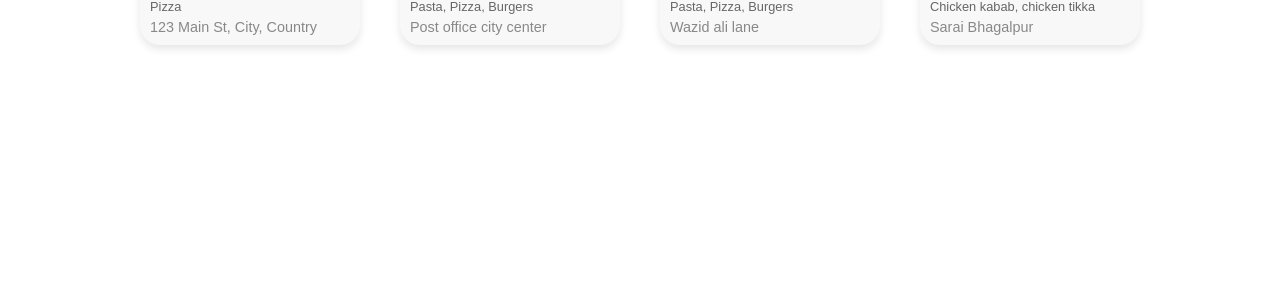
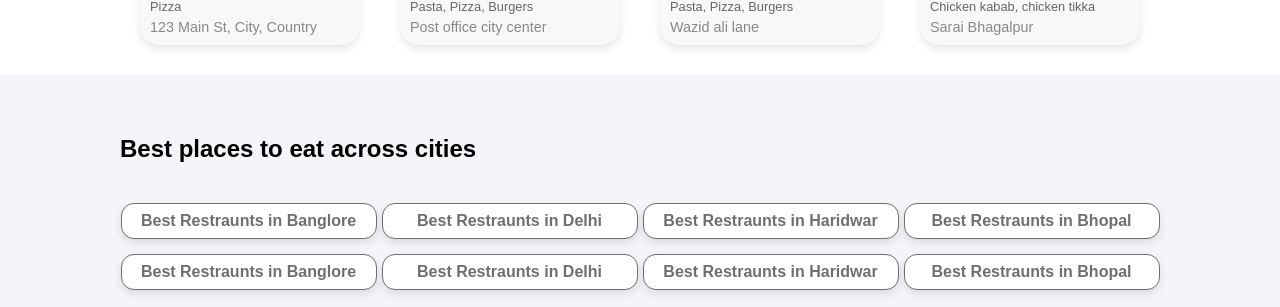
Before and after one commit to AmanKumar2324/swiggy-clone, an Angular app: page / in a window 1280 px wide. Shown: the part 1321-1628 px from the top of the page. Before the commit the page ends 1396 px from the top, so only its background shows below. Built offline with nearby package versions, Linux system fonts and the light colour scheme.

Commit message:
Best Places section added

```diff
--- a/src/app/app.component.html
+++ b/src/app/app.component.html
@@ -2,4 +2,5 @@
 <app-top-dishes></app-top-dishes>
 <app-top-restaurants></app-top-restaurants>
 <app-explore-restaurants></app-explore-restaurants>
+<app-best-places></app-best-places>
 <router-outlet></router-outlet>
--- a/src/app/app.component.ts
+++ b/src/app/app.component.ts
@@ -4,11 +4,12 @@ import { HeaderComponent } from "./components/header/header.component";
 import { TopDishesComponent } from "./components/sections/top-dishes/top-dishes.component";
 import { TopRestaurantsComponent } from "./components/sections/top-restaurants/top-restaurants.component";
 import { ExploreRestaurantsComponent } from "./components/sections/explore-restaurants/explore-restaurants.component";
+import { BestPlacesComponent } from "./components/sections/best-places/best-places.component";
 
 @Component({
   selector: 'app-root',
   standalone: true,
-  imports: [RouterOutlet, HeaderComponent, TopDishesComponent, TopRestaurantsComponent, ExploreRestaurantsComponent],
+  imports: [RouterOutlet, HeaderComponent, TopDishesComponent, TopRestaurantsComponent, ExploreRestaurantsComponent, BestPlacesComponent],
   templateUrl: './app.component.html',
   styleUrl: './app.component.css'
 })
--- a/src/app/components/sections/best-places/best-places.component.css
+++ b/src/app/components/sections/best-places/best-places.component.css
@@ -0,0 +1,44 @@
+.best-places-container {
+    background-color: #f4f4f9;
+    padding: 20px 0; /* Add padding to the top and bottom of the container */
+}
+
+.section-heading {
+    padding-top: 20px;
+    font-size: 24px;
+    margin-bottom: 25px;
+    font-weight: bold;
+    font-family: 'Proxima Nova', Arial, 'Helvetica Neue', sans-serif;
+    text-align: left;
+    padding-left: 120px;
+}
+
+.card-chain {
+    padding-top: 15px;
+    display: flex;
+    justify-content: center;
+    align-items: center;
+    gap: 5px; /* This ensures there's a 5px gap between cards */
+    flex-wrap: wrap; /* This will allow the cards to wrap on smaller screens */
+}
+
+.card {
+    width: 20vw; /* Card width */
+    padding: 5px;
+    background-color: #ffffff;
+    border-radius: 13px;
+    border: 1px solid rgb(112, 111, 111);
+    box-shadow: 0 4px 8px rgba(0, 0, 0, 0.1);
+    text-align: center;
+    margin: 0; /* Remove margin to eliminate the extra space */
+}
+.card:hover{
+    cursor: pointer;
+}
+
+.card-text {
+    font-size: 16px;
+    font-weight: 600;
+    color: rgb(112, 111, 111);
+    margin: 3px 5px; /* Control top/bottom and left/right margin of card text */
+}
--- a/src/app/components/sections/best-places/best-places.component.html
+++ b/src/app/components/sections/best-places/best-places.component.html
@@ -1 +1,33 @@
-<p>best-places works!</p>
+<div class="best-places-container">
+    <h2 class="section-heading">Best places to eat across cities</h2>
+    <div class="card-chain">
+        <div class="card">
+            <p class="card-text">Best Restraunts in Banglore</p>
+          </div>
+          <div class="card">
+            <p class="card-text">Best Restraunts in Delhi</p>
+          </div>
+          <div class="card">
+            <p class="card-text">Best Restraunts in Haridwar</p>
+          </div>
+          <div class="card">
+            <p class="card-text">Best Restraunts in Bhopal</p>
+          </div>
+    </div>
+
+    <!-- second chain  -->
+    <div class="card-chain">
+        <div class="card">
+            <p class="card-text">Best Restraunts in Banglore</p>
+          </div>
+          <div class="card">
+            <p class="card-text">Best Restraunts in Delhi</p>
+          </div>
+          <div class="card">
+            <p class="card-text">Best Restraunts in Haridwar</p>
+          </div>
+          <div class="card">
+            <p class="card-text">Best Restraunts in Bhopal</p>
+          </div>
+    </div>
+  </div>
```
